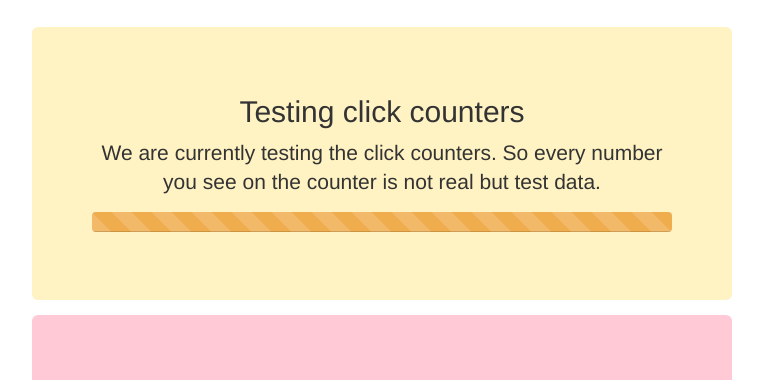
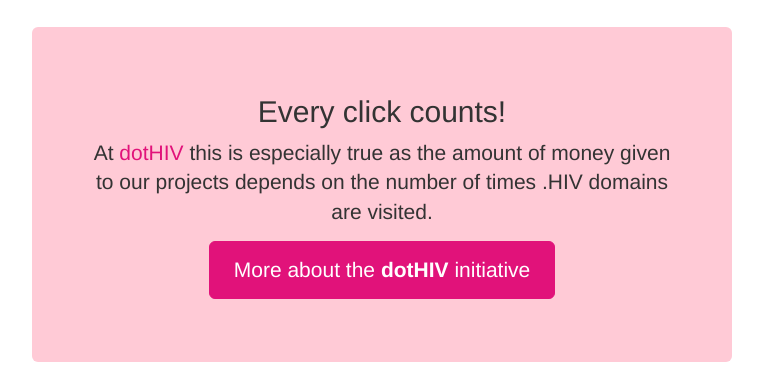
Before and after one commit to dothiv/clickcounter.hiv, a website: page index.html in a window 1280 px wide. Shown: the part 383-763 px from the top of the page, without its empty margins (258-1021 px from the left). Drawn offline with nearby package versions, Linux system fonts and the light colour scheme.

Commit message:
chore(testing): remove test notes

```diff
--- a/css/styles.less
+++ b/css/styles.less
@@ -52,7 +52,7 @@
   margin: 30px 0;
 }
 
-.jumbotron, .testing {
+.jumbotron {
   text-align: center;
   .btn {
     padding: 14px 24px;
@@ -67,12 +67,6 @@
     background-color: @color-pink;
     border-color: @color-pink;
   }
-}
-
-.testing {
-  border-bottom: 1px solid #e5e5e5;
-  background-color: @color-light-yellow;
-  margin-bottom: 15px;
 }
 
 article {
--- a/index.html
+++ b/index.html
@@ -16,7 +16,7 @@
 
  .hiv domains – The Red Ribbon of the digital age
 
-                    dotHIV.org
+                  click4life.hiv
 
 -->
 <html>
@@ -31,23 +31,10 @@
 <div class="container">
     <div class="header">
         <h1 class="text-muted clearfix">
-            <a href="http://dotHIV.org/" title=".hiv domains – The Red Ribbon of the digital age | HIV &amp; AIDS"><img src="https://raw.githubusercontent.com/dothiv/dothiv-gfx/master/png/logo@4x.png" alt=".hiv" class="logo pull-left"></a>
+            <a href="https://click4life.hiv/" title=".hiv domains – The Red Ribbon of the digital age | HIV &amp; AIDS"><img src="https://raw.githubusercontent.com/dothiv/dothiv-gfx/master/png/logo@4x.png" alt=".hiv" class="logo pull-left"></a>
 
             <small class="pull-left">Click<br>Counters</small>
         </h1>
-    </div>
-
-    <div class="jumbotron testing">
-        <h2>Testing click counters</h2>
-
-        <p class="lead">
-            We are currently testing the click counters. So every number you see on the counter is not real but test
-            data. </p>
-
-        <div class="progress progress-striped active">
-            <div class="progress-bar progress-bar-warning" role="progressbar" aria-valuenow="100" aria-valuemin="0" aria-valuemax="100" style="width: 100%"></div>
-        </div>
-
     </div>
 
     <div class="jumbotron">
@@ -55,11 +42,11 @@
 
         <p class="lead">
             At
-            <span itemscope itemtype="http://schema.org/Organization"><a href="http://dotHIV.org/" itemprop="url" rel="me"><span itemprop="name">dotHIV</span></a><span itemprop="description" class="hidden">.hiv domains – The Red Ribbon of the digital age</span></span>
+            <span itemscope itemtype="http://schema.org/Organization"><a href="https://click4life.hiv/" itemprop="url" rel="me"><span itemprop="name">dotHIV</span></a><span itemprop="description" class="hidden">.hiv domains – The Red Ribbon of the digital age</span></span>
             this is especially true as the amount of money given to our projects depends on the number of times .HIV
             domains are visited.</p>
 
-        <p><a class="btn btn-lg btn-success" href="http://dotHIV.org/" role="button">More about <span class="hidden-xs">the</span>
+        <p><a class="btn btn-lg btn-success" href="https://click4life.hiv/" role="button">More about <span class="hidden-xs">the</span>
             <strong>dotHIV</strong> <span class="hidden-xs">initiative</span></a></p>
     </div>
 
@@ -161,7 +148,7 @@
     </article>
 
     <footer>
-        <a href="http://dotHIV.org" title=".hiv domains – The Red Ribbon of the digital age | HIV &amp; AIDS">
+        <a href="https://click4life.hiv/" title=".hiv domains – The Red Ribbon of the digital age | HIV &amp; AIDS">
             <img src="https://raw.githubusercontent.com/dothiv/dothiv-gfx/master/png/banner/ribbon.png" alt="red ribbon">
         </a>
     </footer>
```
Also changed, not shown: iframe.html (+1 -1 lines), css/styles.css.
